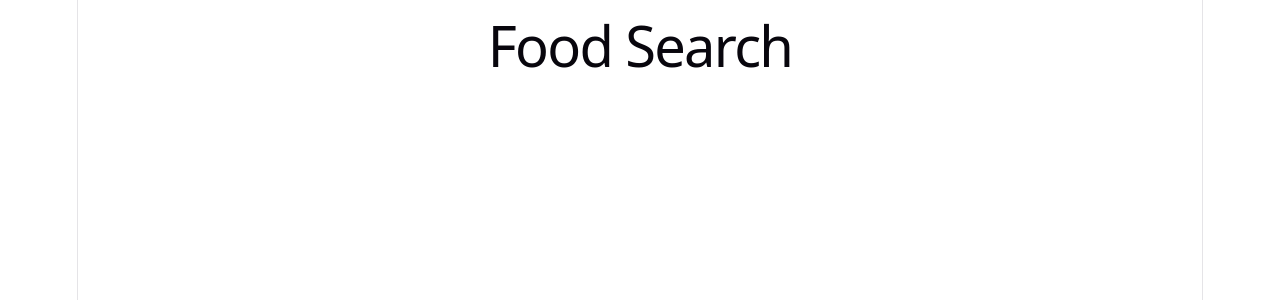
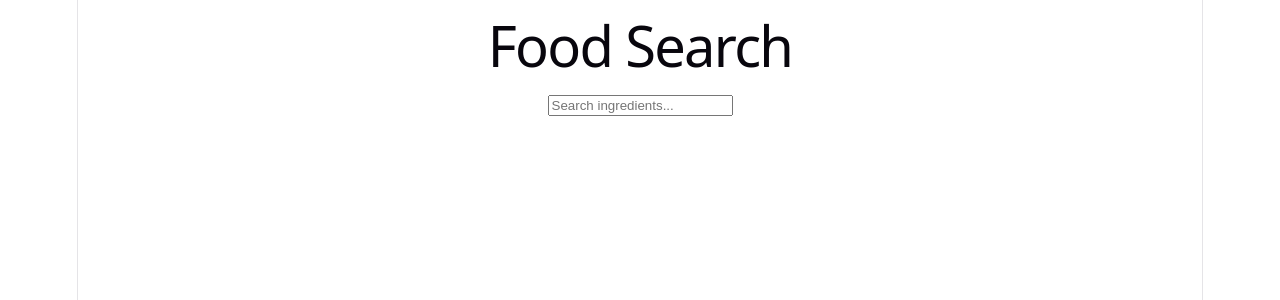
Before and after one commit to linuxnoodle/food-manager, a React app in the folder frontend/: page /food-search in a window 1280 px wide. Shown: the top 300 px of the page. Built offline with nearby package versions, Linux system fonts and the light colour scheme; the HTML template or start-up script is replaced by a standard one.

Commit message:
added food search to the frontend.

```diff
--- a/frontend/src/pages/FoodSearch.jsx
+++ b/frontend/src/pages/FoodSearch.jsx
@@ -1,5 +1,71 @@
+import { useState } from 'react'
+import api from '../api'
+
 function FoodSearch() {
-  return <h1>Food Search</h1>
+  const [query, setQuery] = useState('')
+  const [suggestions, setSuggestions] = useState([])
+  const [results, setResults] = useState([])
+  const [selectedTag, setSelectedTag] = useState(null)
+
+  async function handleQueryChange(e) {
+    const val = e.target.value
+    setQuery(val)
+    if (val.length < 2) {
+      setSuggestions([])
+      return
+    }
+    try {
+      const res = await api.get(`/ingredients/autocomplete?q=${val}`)
+      setSuggestions(res.data)
+    } catch (err) {
+      console.error('autocomplete failed', err)
+    }
+  }
+
+  async function handleSelectTag(tag) {
+    setSelectedTag(tag)
+    setQuery(tag)
+    setSuggestions([])
+    try {
+      const res = await api.get(`/food/search?include=${tag}&page=1&size=20`)
+      setResults(res.data.items)
+    } catch (err) {
+      console.error('search failed', err)
+    }
+  }
+
+  return (
+    <div>
+      <h1>Food Search</h1>
+      <input
+        placeholder="Search ingredients..."
+        value={query}
+        onChange={handleQueryChange}
+      />
+      {suggestions.length > 0 && (
+        <ul>
+          {suggestions.map((s) => (
+            <li
+              key={s.tag}
+              onClick={() => handleSelectTag(s.tag)}
+              style={{ cursor: 'pointer' }}
+            >
+              {s.label ?? s.tag.replace(/^[a-z]{2}:/, '').replace(/-/g, ' ').replace(/\b\w/g, c => c.toUpperCase())}
+            </li>
+          ))}
+        </ul>
+      )}
+      {results.length > 0 && (
+        <ul>
+          {results.map((food) => (
+            <li key={food.code}>
+              <strong>{food.name}</strong> {food.brand && `— ${food.brand}`}
+            </li>
+          ))}
+        </ul>
+      )}
+    </div>
+  )
 }
 
 export default FoodSearch
```
